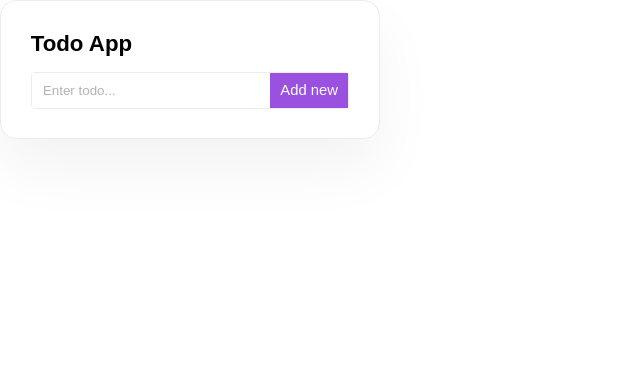
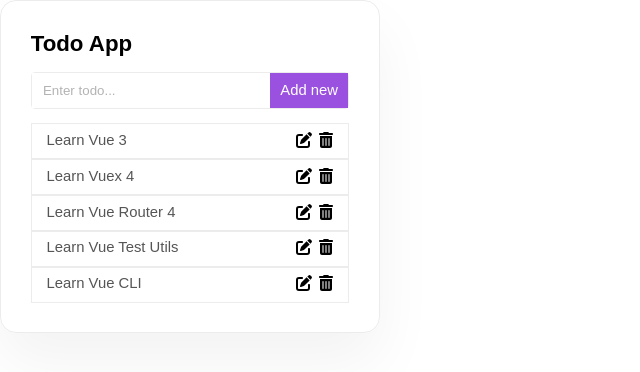
Before and after one commit to seriiserii825/todo-extension, a Vue app: page / in a window 1280 px wide. Shown: the top 372 px of the page, without its empty margins (0-640 px from the left). Built offline with nearby package versions, Linux system fonts and the light colour scheme.

Commit message:
feat: list icons

```diff
--- a/src/App.vue
+++ b/src/App.vue
@@ -1,11 +1,15 @@
 <script setup lang="ts">
 import Search from "./components/popups/Search.vue";
+import List from "./components/popups/List.vue";
 </script>
 <template>
   <div class="popup">
     <header class="popup__header">Todo App</header>
     <div class="popup__search">
       <Search />
+    </div>
+    <div class="popup__list">
+      <List />
     </div>
   </div>
 </template>
@@ -24,6 +28,7 @@ import Search from "./components/popups/Search.vue";
     font-weight: bold;
   }
   &__search {
+    margin-bottom: 1.6rem;
   }
 }
 </style>
--- /dev/null
+++ b/src/components/icons/IconEdit.vue
@@ -0,0 +1,8 @@
+<template>
+  <svg xmlns="http://www.w3.org/2000/svg" width="16" height="16">
+    <path
+      d="M14.738.68a1.745 1.745 0 0 0-2.476 0l-.942.937 3.063 3.059.937-.942a1.745 1.745 0 0 0 0-2.476ZM5.387 7.555a1.7 1.7 0 0 0-.422.683l-.926 2.774a.76.76 0 0 0 .184.77c.199.202.496.273.77.179l2.773-.922c.257-.086.492-.234.683-.422l5.23-5.234-3.062-3.063ZM3 2a3 3 0 0 0-3 3v8a3 3 0 0 0 3 3h8a3 3 0 0 0 3-3v-3c0-.555-.445-1-1-1s-1 .445-1 1v3c0 .555-.445 1-1 1H3c-.555 0-1-.445-1-1V5c0-.555.445-1 1-1h3c.555 0 1-.445 1-1s-.445-1-1-1Zm0 0"
+      style="stroke: none; fill-rule: nonzero; fill: #000; fill-opacity: 1"
+    />
+  </svg>
+</template>
--- /dev/null
+++ b/src/components/icons/IconTrash.vue
@@ -0,0 +1,8 @@
+<template>
+  <svg xmlns="http://www.w3.org/2000/svg" width="14" height="16">
+    <path
+      d="M4.227.555A.99.99 0 0 1 5.117 0h3.766a.99.99 0 0 1 .89.555L10 1h3c.555 0 1 .445 1 1s-.445 1-1 1H1c-.555 0-1-.445-1-1s.445-1 1-1h3ZM1 4h12v10c0 1.102-.898 2-2 2H3c-1.102 0-2-.898-2-2Zm3 2c-.273 0-.5.227-.5.5v7c0 .273.227.5.5.5s.5-.227.5-.5v-7c0-.273-.227-.5-.5-.5m3 0c-.273 0-.5.227-.5.5v7c0 .273.227.5.5.5s.5-.227.5-.5v-7c0-.273-.227-.5-.5-.5m3 0c-.273 0-.5.227-.5.5v7c0 .273.227.5.5.5s.5-.227.5-.5v-7c0-.273-.227-.5-.5-.5m0 0"
+      style="stroke: none; fill-rule: nonzero; fill: #000; fill-opacity: 1"
+    />
+  </svg>
+</template>
--- /dev/null
+++ b/src/components/popups/List.vue
@@ -0,0 +1,38 @@
+<script setup lang="ts">
+import { usePopupStore } from "./../../stores/popup-store";
+import IconEdit from "./../icons/IconEdit.vue";
+import IconTrash from "./../icons/IconTrash.vue";
+const popup_store = usePopupStore();
+</script>
+
+<template>
+  <ul class="list">
+    <li v-for="item in popup_store.list" :key="item.id" class="list__item">
+      <span>{{ item.title }}</span>
+      <div class="list__edit">
+        <IconEdit />
+      </div>
+      <div class="list__delete">
+        <IconTrash />
+      </div>
+    </li>
+  </ul>
+</template>
+<style lang="scss">
+.list {
+  &__item {
+    display: flex;
+    justify-content: space-between;
+    padding: 0.8rem 1.6rem;
+    font-size: 1.6rem;
+    color: #555;
+    border: 1px solid #ececec;
+    span {
+      margin-right: auto;
+    }
+  }
+  &__edit {
+    margin-right: 0.8rem;
+  }
+}
+</style>
--- /dev/null
+++ b/src/interfaces/popups/IList.ts
@@ -0,0 +1,5 @@
+export interface IList {
+  id: number;
+  title: string;
+  completed: boolean;
+}
--- a/src/stores/popup-store.ts
+++ b/src/stores/popup-store.ts
@@ -1,45 +1,37 @@
-import {ref, watch} from "vue";
-import {defineStore} from "pinia";
-import useGetFromLocalStorage from "../hooks/useGetFromLocalStorage";
-import {IList} from "../interfaces/list/IList";
+import { ref } from "vue";
+import { defineStore } from "pinia";
+import {IList} from "../interfaces/popups/IList";
 
 export const usePopupStore = defineStore("popup", () => {
-    const items = ref<IList[]>();
-    const filtered = ref<IList[]>();
-    const search = ref("");
+  const list = ref<IList[]>([
+    {
+      id: 1,
+      title: "Learn Vue 3",
+      completed: false,
+    },
+    {
+      id: 2,
+      title: "Learn Vuex 4",
+      completed: false,
+    },
+    {
+      id: 3,
+      title: "Learn Vue Router 4",
+      completed: false,
+    },
+    {
+      id: 4,
+      title: "Learn Vue Test Utils",
+      completed: false,
+    },
+    {
+      id: 5,
+      title: "Learn Vue CLI",
+      completed: false,
+    },
+  ]);
 
-    watch(search, (value) => {
-        if (value === "") {
-            filtered.value = items.value;
-        } else {
-            const filtered_lc = items.value?.filter((item) => {
-                return item.title.toLowerCase().includes(value.toLowerCase());
-            });
-            if (filtered_lc && filtered_lc.length > 0) {
-                filtered.value = filtered_lc;
-            }
-        }
-    });
-
-    function updateFromLocalStorage() {
-        const all_tabs = useGetFromLocalStorage();
-        if (all_tabs) {
-            items.value = all_tabs;
-            items.value = items.value?.reverse();
-            filtered.value = items.value;
-            filtered.value = filtered.value.sort((a, b) => {
-                return b.updated_at - a.updated_at;
-            });
-        } else {
-            items.value = [];
-            filtered.value = [];
-        }
-    }
-
-    return {
-        items,
-        filtered,
-        search,
-        updateFromLocalStorage,
-    };
+  return {
+    list,
+  };
 });
```
